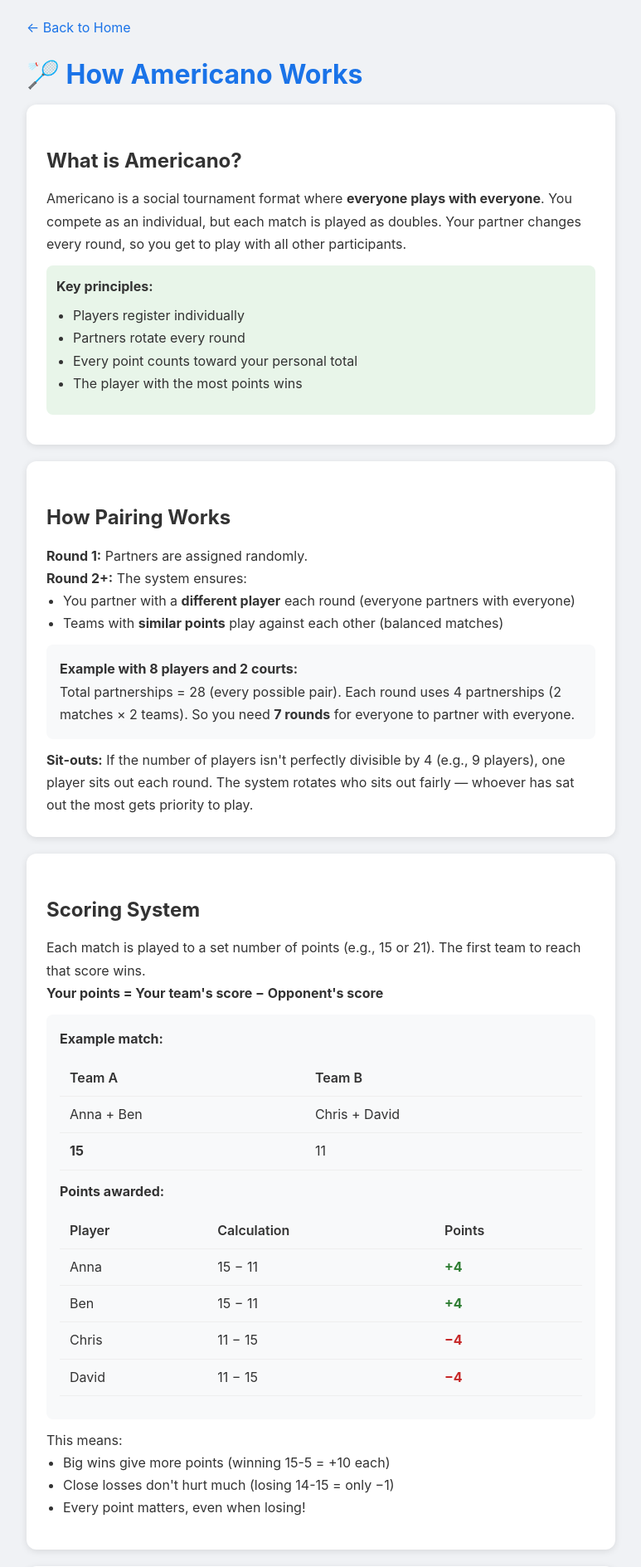
After one commit to umashankarid/badminton-americano, a Flask app: page /how-it-works in a window 1280 px wide. The commit adds this page. Shown: the top 1889 px of the page at 83% size, without its empty margins (253-1026 px from the left). Run offline with Flask 3, Linux system fonts and the light colour scheme.

Commit message:
Add 'How Americano Works' page with pairing, scoring examples, and tournament summary

```diff
--- a/app.py
+++ b/app.py
@@ -47,6 +47,11 @@ def admin_logout():
 @app.route("/api/admin/status")
 def admin_status():
     return jsonify({"admin": session.get("admin", False)})
+
+
+@app.route("/how-it-works")
+def how_it_works():
+    return render_template("how-it-works.html")
 
 
 @app.route("/tournament/<slug>")
--- /dev/null
+++ b/templates/how-it-works.html
@@ -0,0 +1,125 @@
+<!DOCTYPE html>
+<html lang="en">
+<head>
+    <meta charset="UTF-8">
+    <meta name="viewport" content="width=device-width, initial-scale=1.0">
+    <title>How Americano Works</title>
+    <style>
+        * { box-sizing: border-box; margin: 0; padding: 0; }
+        body { font-family: -apple-system, BlinkMacSystemFont, 'Segoe UI', sans-serif; background: #f0f2f5; color: #333; line-height: 1.7; }
+        .container { max-width: 750px; margin: 0 auto; padding: 20px; }
+        h1 { color: #1a73e8; margin-bottom: 8px; }
+        h2 { color: #333; margin: 24px 0 12px; }
+        .card { background: white; border-radius: 12px; padding: 24px; margin-bottom: 20px; box-shadow: 0 2px 8px rgba(0,0,0,0.1); }
+        .back-link { display: inline-block; margin-bottom: 16px; color: #1a73e8; text-decoration: none; }
+        table { width: 100%; border-collapse: collapse; margin: 12px 0; }
+        th, td { padding: 8px 12px; text-align: left; border-bottom: 1px solid #eee; }
+        th { background: #f8f9fa; font-weight: 600; }
+        .example { background: #f8f9fa; border-radius: 8px; padding: 16px; margin: 12px 0; }
+        .highlight { background: #e8f5e9; padding: 12px; border-radius: 8px; margin: 12px 0; }
+        ul { margin-left: 20px; margin-bottom: 12px; }
+    </style>
+</head>
+<body>
+<div class="container">
+    <a href="/" class="back-link">← Back to Home</a>
+    <h1>🏸 How Americano Works</h1>
+
+    <div class="card">
+        <h2>What is Americano?</h2>
+        <p>Americano is a social tournament format where <strong>everyone plays with everyone</strong>. You compete as an individual, but each match is played as doubles. Your partner changes every round, so you get to play with all other participants.</p>
+
+        <div class="highlight">
+            <strong>Key principles:</strong>
+            <ul style="margin-top:8px">
+                <li>Players register individually</li>
+                <li>Partners rotate every round</li>
+                <li>Every point counts toward your personal total</li>
+                <li>The player with the most points wins</li>
+            </ul>
+        </div>
+    </div>
+
+    <div class="card">
+        <h2>How Pairing Works</h2>
+        <p><strong>Round 1:</strong> Partners are assigned randomly.</p>
+        <p><strong>Round 2+:</strong> The system ensures:</p>
+        <ul>
+            <li>You partner with a <strong>different player</strong> each round (everyone partners with everyone)</li>
+            <li>Teams with <strong>similar points</strong> play against each other (balanced matches)</li>
+        </ul>
+
+        <div class="example">
+            <strong>Example with 8 players and 2 courts:</strong>
+            <p>Total partnerships = 28 (every possible pair). Each round uses 4 partnerships (2 matches × 2 teams). So you need <strong>7 rounds</strong> for everyone to partner with everyone.</p>
+        </div>
+
+        <p><strong>Sit-outs:</strong> If the number of players isn't perfectly divisible by 4 (e.g., 9 players), one player sits out each round. The system rotates who sits out fairly — whoever has sat out the most gets priority to play.</p>
+    </div>
+
+    <div class="card">
+        <h2>Scoring System</h2>
+        <p>Each match is played to a set number of points (e.g., 15 or 21). The first team to reach that score wins.</p>
+        <p><strong>Your points = Your team's score − Opponent's score</strong></p>
+
+        <div class="example">
+            <strong>Example match:</strong>
+            <table>
+                <tr><th>Team A</th><th>Team B</th></tr>
+                <tr><td>Anna + Ben</td><td>Chris + David</td></tr>
+                <tr><td><strong>15</strong></td><td>11</td></tr>
+            </table>
+
+            <p style="margin-top:12px"><strong>Points awarded:</strong></p>
+            <table>
+                <tr><th>Player</th><th>Calculation</th><th>Points</th></tr>
+                <tr><td>Anna</td><td>15 − 11</td><td style="color:#2e7d32"><strong>+4</strong></td></tr>
+                <tr><td>Ben</td><td>15 − 11</td><td style="color:#2e7d32"><strong>+4</strong></td></tr>
+                <tr><td>Chris</td><td>11 − 15</td><td style="color:#c62828"><strong>−4</strong></td></tr>
+                <tr><td>David</td><td>11 − 15</td><td style="color:#c62828"><strong>−4</strong></td></tr>
+            </table>
+        </div>
+
+        <p>This means:</p>
+        <ul>
+            <li>Big wins give more points (winning 15-5 = +10 each)</li>
+            <li>Close losses don't hurt much (losing 14-15 = only −1)</li>
+            <li>Every point matters, even when losing!</li>
+        </ul>
+    </div>
+
+    <div class="card">
+        <h2>Match Balancing</h2>
+        <p>After Round 1, the system arranges opponents so that <strong>teams with similar combined points face each other</strong>. This makes matches more competitive as the tournament progresses.</p>
+
+        <div class="example">
+            <strong>Example:</strong> In Round 4, the pairs are formed based on partnerships (rotation), then opponents are matched:
+            <ul style="margin-top:8px">
+                <li>Anna+Ben (combined: +12) vs Chris+David (combined: +10) → close match!</li>
+                <li>Eva+Frank (combined: −3) vs Grace+Henry (combined: −5) → also close!</li>
+            </ul>
+        </div>
+    </div>
+
+    <div class="card">
+        <h2>Tournament Summary</h2>
+
+        <table>
+            <tr><th>Players</th><th>Courts</th><th>Rounds</th><th>Matches</th></tr>
+            <tr><td>4</td><td>1</td><td>3</td><td>3</td></tr>
+            <tr><td>8</td><td>1</td><td>14</td><td>14</td></tr>
+            <tr><td>8</td><td>2</td><td>7</td><td>14</td></tr>
+            <tr><td>9</td><td>2</td><td>9</td><td>18</td></tr>
+            <tr><td>12</td><td>3</td><td>11</td><td>33</td></tr>
+        </table>
+
+        <p style="margin-top:12px;color:#666;font-size:0.9em">More courts = fewer rounds needed (more matches per round).</p>
+    </div>
+
+    <div class="card">
+        <h2>Winner</h2>
+        <p>The player with the <strong>highest accumulated net points</strong> at the end of all rounds wins the tournament! 🏆</p>
+    </div>
+</div>
+</body>
+</html>
--- a/templates/index.html
+++ b/templates/index.html
@@ -45,6 +45,7 @@
 <body>
 <div class="container">
     <h1>🏸 Komet Badminton Americano</h1>
+    <p style="text-align:center;margin-bottom:16px"><a href="/how-it-works" style="color:#1a73e8;font-size:0.9em">How does Americano work? →</a></p>
 
     <div class="card">
         <div id="adminBar" style="display:flex;justify-content:flex-end;align-items:center;gap:8px;margin-bottom:12px">
```
